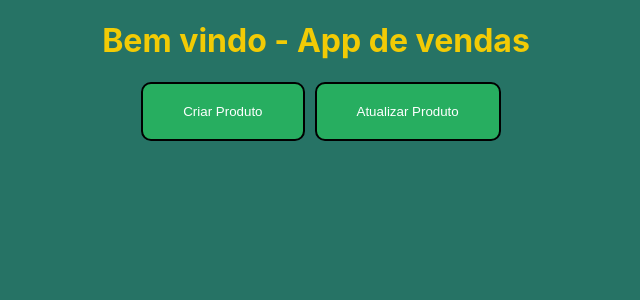
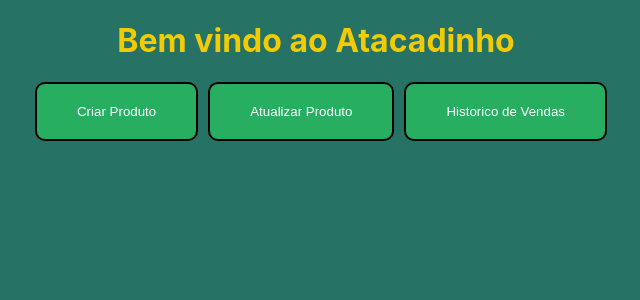
Before and after one commit to matheusarlindo-aluno/React-Atacadinho, a React (Create React App) app: page /admin in a window 1280 px wide. Shown: the top 300 px of the page, without its empty margins (324-964 px from the left). Built offline with nearby package versions, Linux system fonts and the light colour scheme.

Commit message:
Historico de vendas

```diff
--- a/src/components/AdminUser.js
+++ b/src/components/AdminUser.js
@@ -8,12 +8,16 @@ function Admin() {
     function onClickAtualizarProduto() {
         window.location.href = "http://localhost:3000/atualizarProduto";
     }
+    function onClickHistoricoProduto() {
+        window.location.href = "http://localhost:3000/historico-produtos";
+    }
 
     return (
         <div className="App">
-            <h1>Bem vindo - App de vendas</h1>
+            <h1>Bem vindo ao Atacadinho</h1>
             <input className='botao-cad' type='button' value="Criar Produto" onClick={onClickCriarProduto} />
             <input className='botao-cad' type='button' value="Atualizar Produto" onClick={onClickAtualizarProduto} />
+            <input className='botao-cad' type='button' value="Historico de Vendas" onClick={onClickHistoricoProduto} />
         </div>
     );
 }
--- a/src/components/Carrinho.js
+++ b/src/components/Carrinho.js
@@ -12,7 +12,7 @@ function ListarItens(){
             method : "POST",
             body:JSON.stringify({
                 "name":productName,
-                "quantidade":quantidade
+                "quantidade":quantidade,
             }),
             headers:{
                 'Content-Type':'application/json'
@@ -24,7 +24,7 @@ function ListarItens(){
 
         }
         else {
-            alert("Erro ao listar produto");
+            alert("Compra não efetuada.");
         }
 
 
--- a/src/index.js
+++ b/src/index.js
@@ -11,8 +11,9 @@ import AtualizarUser from './components/AtualizarUser';
 import LoginUser from './components/LoginUser';
 import LoginAdmin from "./components/LoginAdmin";
 import AdminUser from "./components/AdminUser";
-import FormProduto  from "./components/criarProduto";
+import FormProduto from "./components/criarProduto";
 import FormProdutoAtualizar from "./components/atualizarProduto";
+import HistoricoProduto from "./components/HistoricoProduto";
 
 const root = ReactDOM.createRoot(document.getElementById('root'));
 root.render(
@@ -29,9 +30,10 @@ root.render(
           <Route path='/admin' element={<AdminUser/>}></Route>
           <Route path='/criarProduto' element={<FormProduto/>}></Route>
           <Route path='/atualizarProduto' element={<FormProdutoAtualizar/>}></Route>
+
+          <Route path='/historico-produtos' element={<HistoricoProduto/>}></Route>
         </Routes>
       </BrowserRouter>
-
     </React.StrictMode>
 );
 
```
